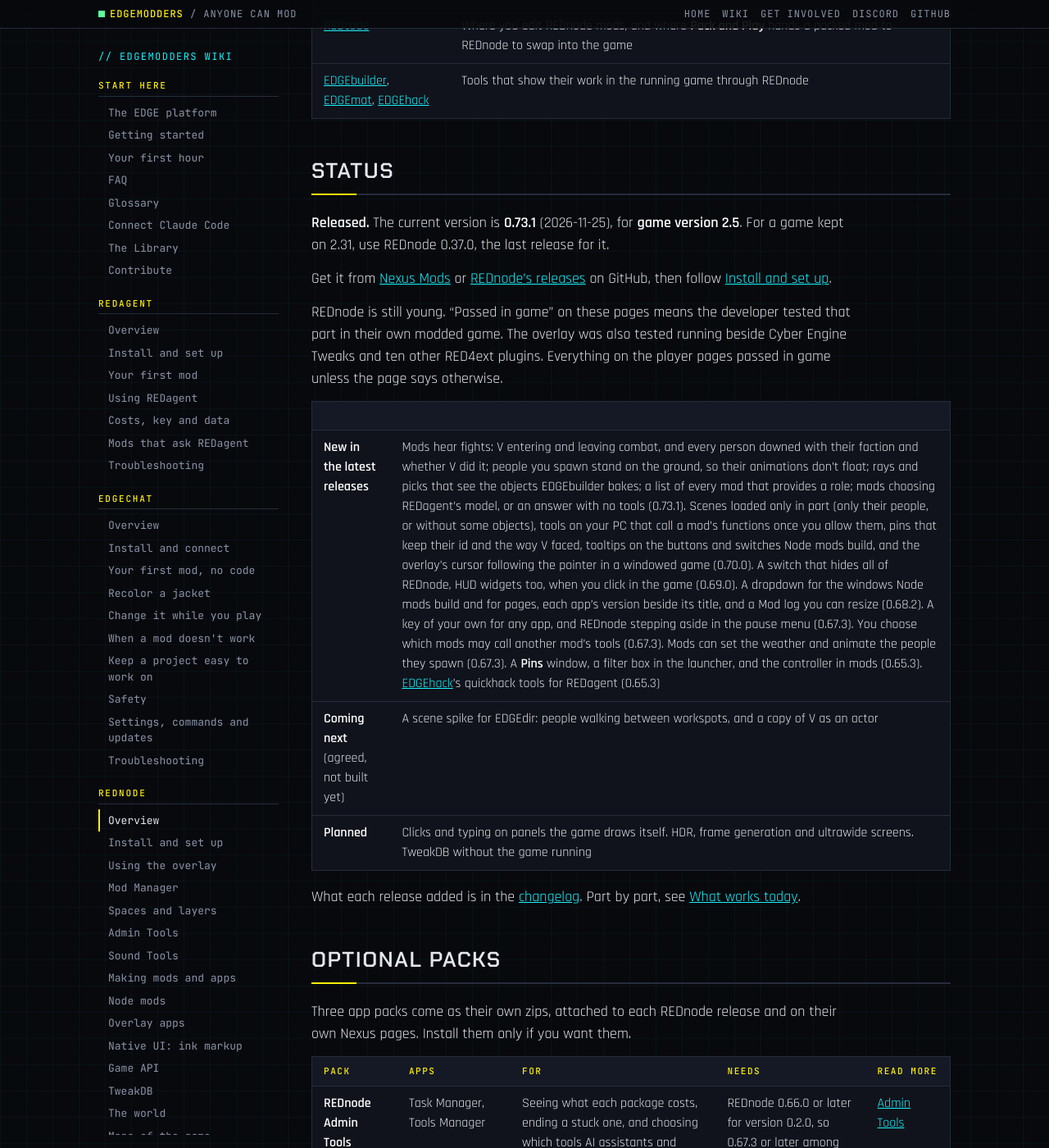
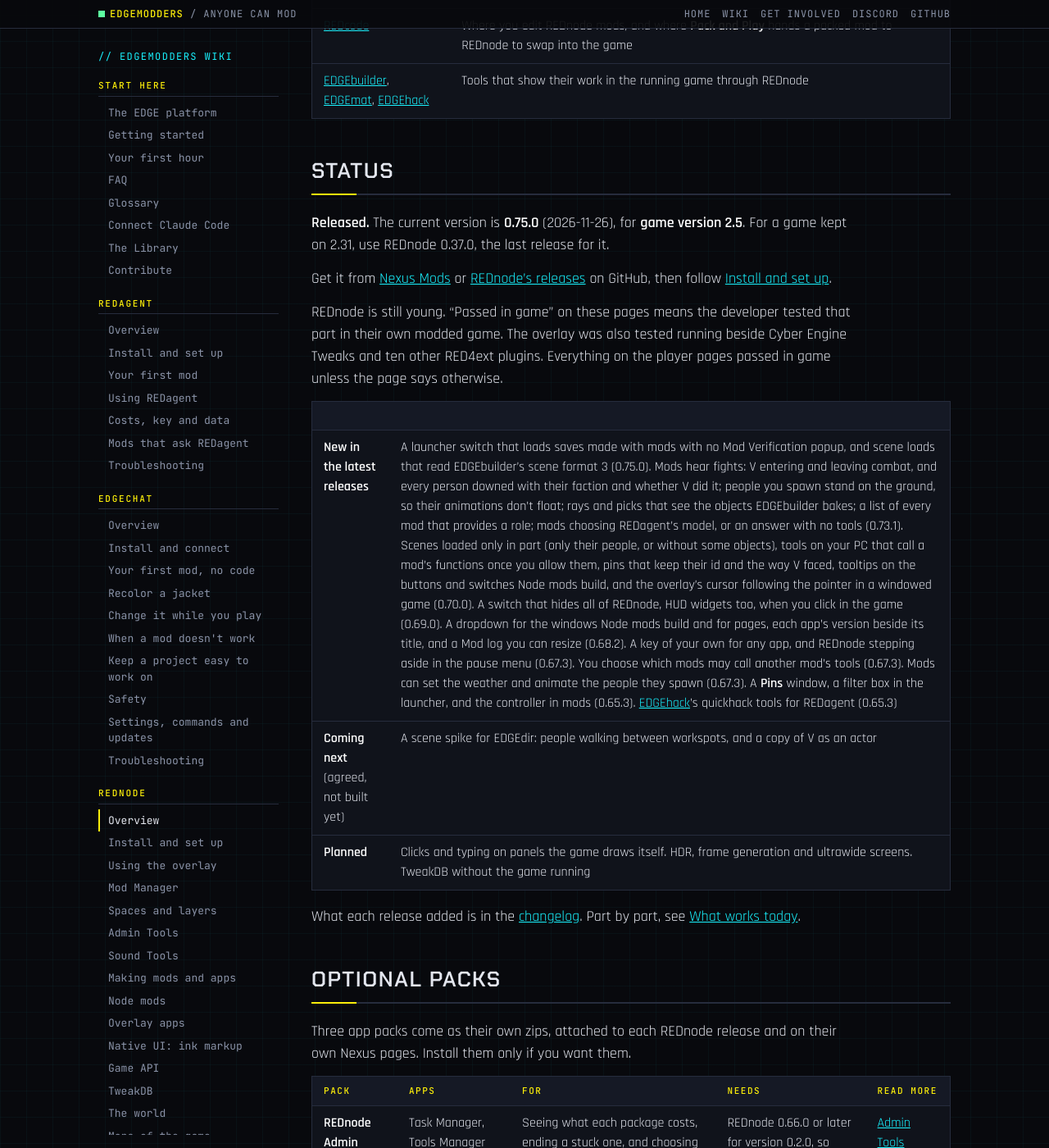
Before and after one commit to Edgemodders/EDGEweb, a Jekyll site: the page built from docs/wiki/rednode/index.md, in a window 1280 px wide and 1400 px high, scrolled down 3598 px. Shown: the whole window at 82% size. Built offline with Jekyll 4.4.1, drawn with Linux system fonts in a browser that asks for light colours; some of the changed text lies outside the part shown.

Commit message:
REDnode 0.75.0 released: wiki (index, settings, world) and dashboard entry
Co-Authored-By: Claude Opus 5.5 <noreply@anthropic.com>

```diff
--- a/docs/dashboard.html
+++ b/docs/dashboard.html
@@ -222,7 +222,7 @@ pre.how { background: #05060a; border: 1px solid var(--line); padding: 12px 14px
 </div>
 <div id="tip" role="tooltip"></div>
 
-<script src="assets/dashboard/status.js?v=410"></script>
+<script src="assets/dashboard/status.js?v=411"></script>
 <script>
 (function () {
   var S = window.EDGE_STATUS;
--- a/docs/wiki/rednode/index.md
+++ b/docs/wiki/rednode/index.md
@@ -4,7 +4,7 @@ nav_title: Overview
 section: REDnode
 order: 0
 description: "REDnode, the EDGE platform's runtime for Cyberpunk 2077: what it is, why you might want it, what you need, and where to start."
-reviewed: 2026-11-25
+reviewed: 2026-11-26
 ---
 
 # RED<span class="y">node</span>
@@ -85,7 +85,7 @@ REDnode is the **Run** stage of the EDGE platform.
 
 ## Status
 
-**Released.** The current version is **0.73.1** (2026-11-25), for **game version 2.5**. For a game kept on 2.31, use REDnode 0.37.0, the last release for it.
+**Released.** The current version is **0.75.0** (2026-11-26), for **game version 2.5**. For a game kept on 2.31, use REDnode 0.37.0, the last release for it.
 
 Get it from [Nexus Mods](https://www.nexusmods.com/cyberpunk2077/mods/35419) or [REDnode's releases](https://github.com/Edgemodders/REDnode/releases) on GitHub, then follow [Install and set up](install.html).
 
@@ -93,7 +93,7 @@ REDnode is still young. "Passed in game" on these pages means the developer test
 
 | | |
 |---|---|
-| **New in the latest releases** | Mods hear fights: V entering and leaving combat, and every person downed with their faction and whether V did it; people you spawn stand on the ground, so their animations don't float; rays and picks that see the objects EDGEbuilder bakes; a list of every mod that provides a role; mods choosing REDagent's model, or an answer with no tools (0.73.1). Scenes loaded only in part (only their people, or without some objects), tools on your PC that call a mod's functions once you allow them, pins that keep their id and the way V faced, tooltips on the buttons and switches Node mods build, and the overlay's cursor following the pointer in a windowed game (0.70.0). A switch that hides all of REDnode, HUD widgets too, when you click in the game (0.69.0). A dropdown for the windows Node mods build and for pages, each app's version beside its title, and a Mod log you can resize (0.68.2). A key of your own for any app, and REDnode stepping aside in the pause menu (0.67.3). You choose which mods may call another mod's tools (0.67.3). Mods can set the weather and animate the people they spawn (0.67.3). A **Pins** window, a filter box in the launcher, and the controller in mods (0.65.3). [EDGEhack](../edgehack/assistants.html)'s quickhack tools for REDagent (0.65.3) |
+| **New in the latest releases** | A launcher switch that loads saves made with mods with no Mod Verification popup, and scene loads that read EDGEbuilder's scene format 3 (0.75.0). Mods hear fights: V entering and leaving combat, and every person downed with their faction and whether V did it; people you spawn stand on the ground, so their animations don't float; rays and picks that see the objects EDGEbuilder bakes; a list of every mod that provides a role; mods choosing REDagent's model, or an answer with no tools (0.73.1). Scenes loaded only in part (only their people, or without some objects), tools on your PC that call a mod's functions once you allow them, pins that keep their id and the way V faced, tooltips on the buttons and switches Node mods build, and the overlay's cursor following the pointer in a windowed game (0.70.0). A switch that hides all of REDnode, HUD widgets too, when you click in the game (0.69.0). A dropdown for the windows Node mods build and for pages, each app's version beside its title, and a Mod log you can resize (0.68.2). A key of your own for any app, and REDnode stepping aside in the pause menu (0.67.3). You choose which mods may call another mod's tools (0.67.3). Mods can set the weather and animate the people they spawn (0.67.3). A **Pins** window, a filter box in the launcher, and the controller in mods (0.65.3). [EDGEhack](../edgehack/assistants.html)'s quickhack tools for REDagent (0.65.3) |
 | **Coming next** (agreed, not built yet) | A scene spike for EDGEdir: people walking between workspots, and a copy of V as an actor |
 | **Planned** | Clicks and typing on panels the game draws itself. HDR, frame generation and ultrawide screens. TweakDB without the game running |
 
```
Also changed, not shown: docs/wiki/rednode/settings.md (+2 -1 lines), docs/wiki/rednode/world.md (+2 -2 lines), docs/assets/dashboard/status.js.
